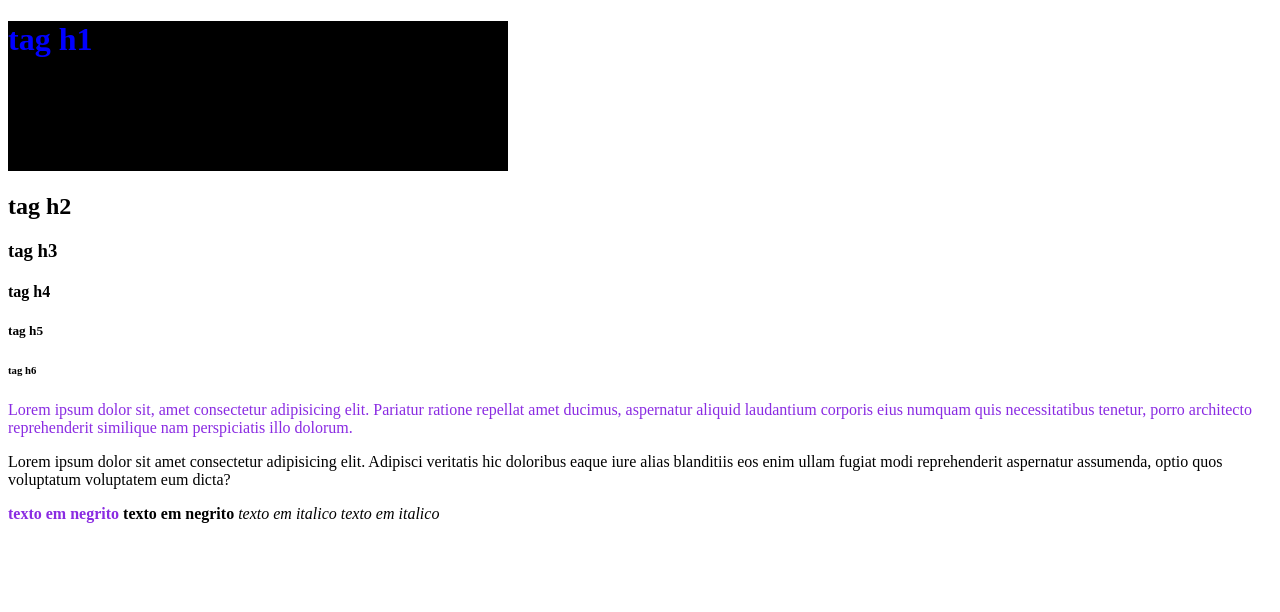
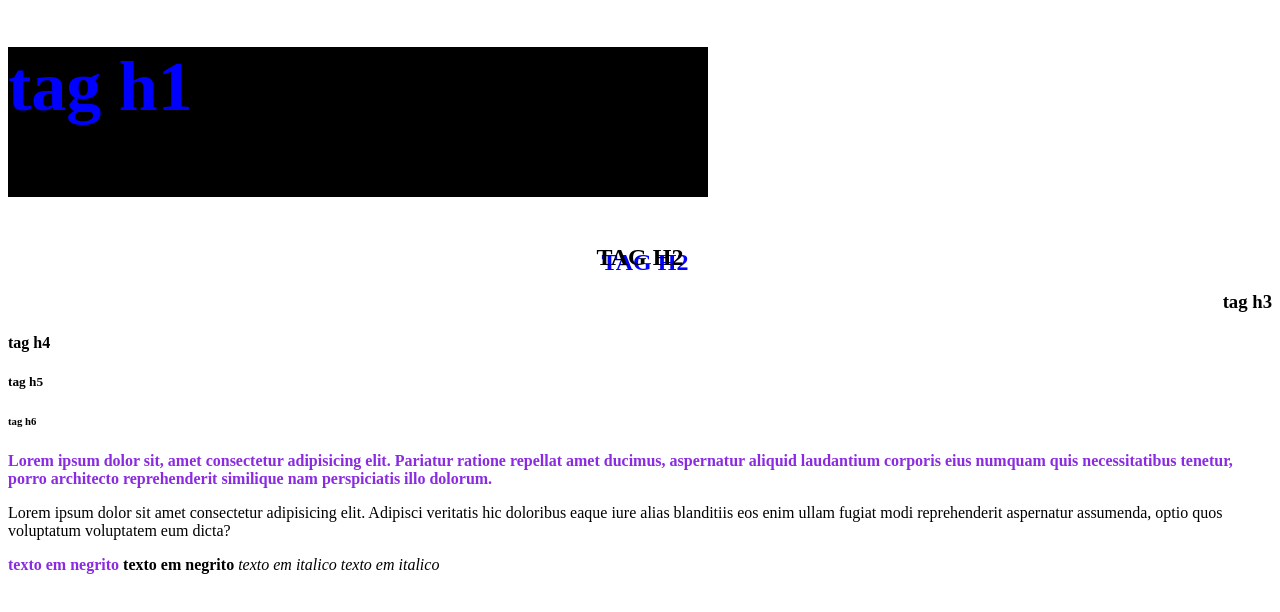
Before and after one commit to Natanmlbb9900/html-tags-de-texto, a plain HTML site: page index.html in a window 1280 px wide. Drawn offline with Linux system fonts and the light colour scheme.

Commit message:
mais propriedades

```diff
--- a/INDEX.CSS
+++ b/INDEX.CSS
@@ -1,11 +1,21 @@
 h1{
     color: blue;
     background-color: black;
-    width: 500px;
+    width: 700px;
     height: 150px;
+    font-size: 70px
 }
 
+h2{
+    text-align: center;
+    text-transform: uppercase;
+    text-shadow: 5px 5px 0px blue;
+}
 
+h3{
+    text-align: right;
+}
 .texto-azul{
     color: blueviolet;
+    font-weight: bold;
 }
```
